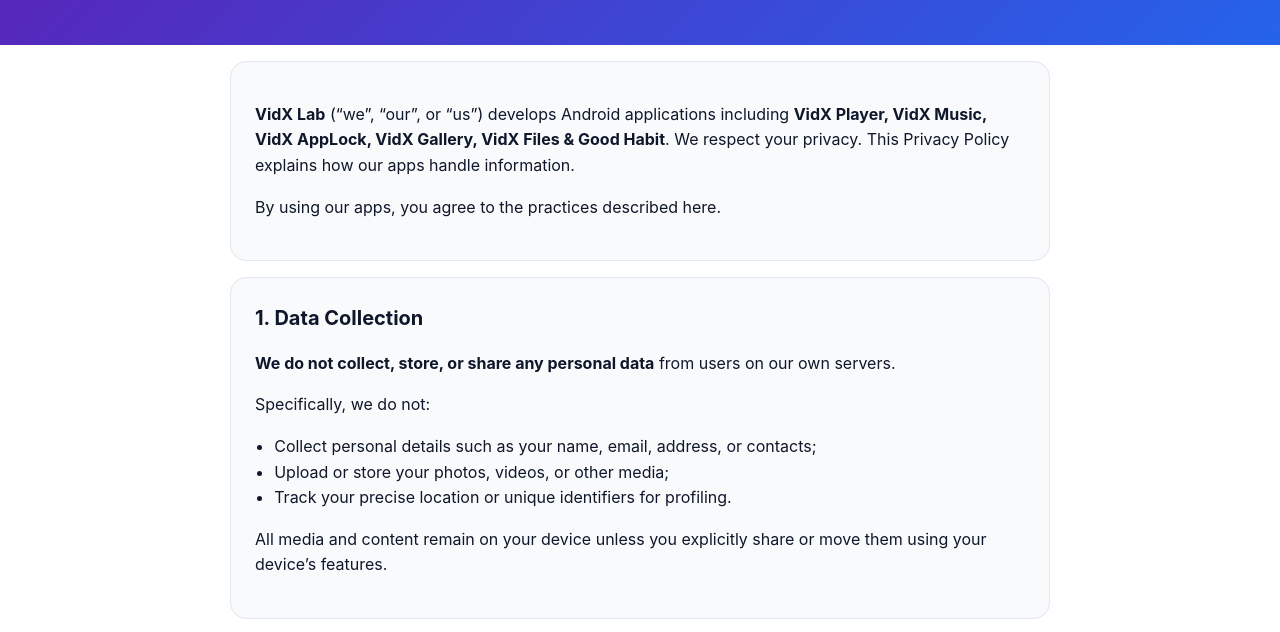
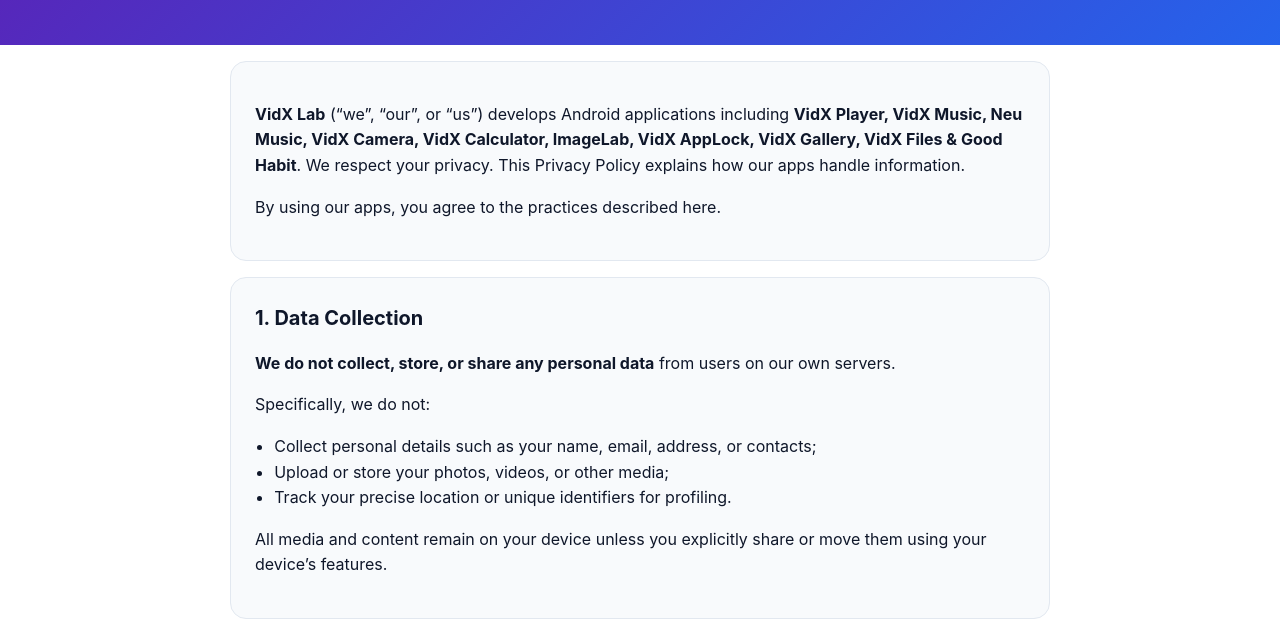
Before and after one commit to vidxplay/tnc, a plain HTML site: page index.html in a window 1280 px wide. Shown: the part 136-768 px from the top of the page. Drawn offline with Linux system fonts and the light colour scheme.

Commit message:
Update index.html

```diff
--- a/index.html
+++ b/index.html
@@ -34,7 +34,7 @@
 
   <main class="wrap">
     <section>
-      <p><strong>VidX Lab</strong> (“we”, “our”, or “us”) develops Android applications including <strong>VidX Player, VidX Music, VidX AppLock, VidX Gallery, VidX Files & Good Habit</strong>. We respect your privacy. This Privacy Policy explains how our apps handle information.</p>
+      <p><strong>VidX Lab</strong> (“we”, “our”, or “us”) develops Android applications including <strong>VidX Player, VidX Music, Neu Music, VidX Camera, VidX Calculator, ImageLab, VidX AppLock, VidX Gallery, VidX Files & Good Habit</strong>. We respect your privacy. This Privacy Policy explains how our apps handle information.</p>
       <p>By using our apps, you agree to the practices described here.</p>
     </section>
 
```
